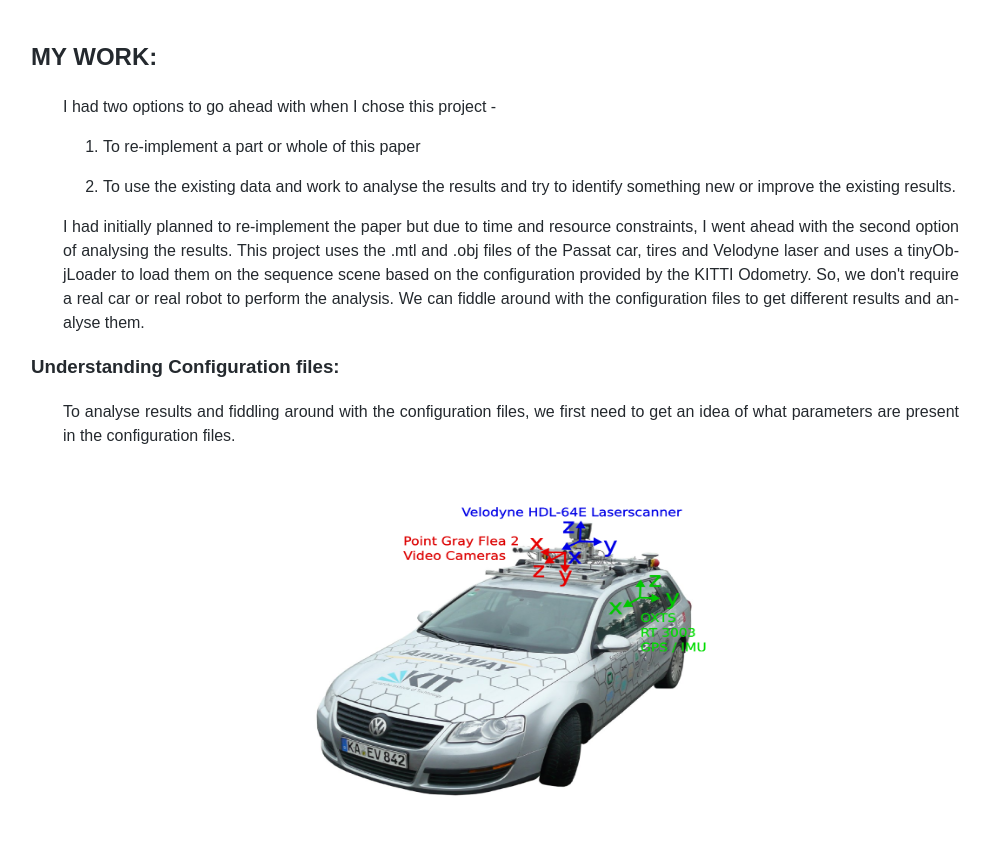
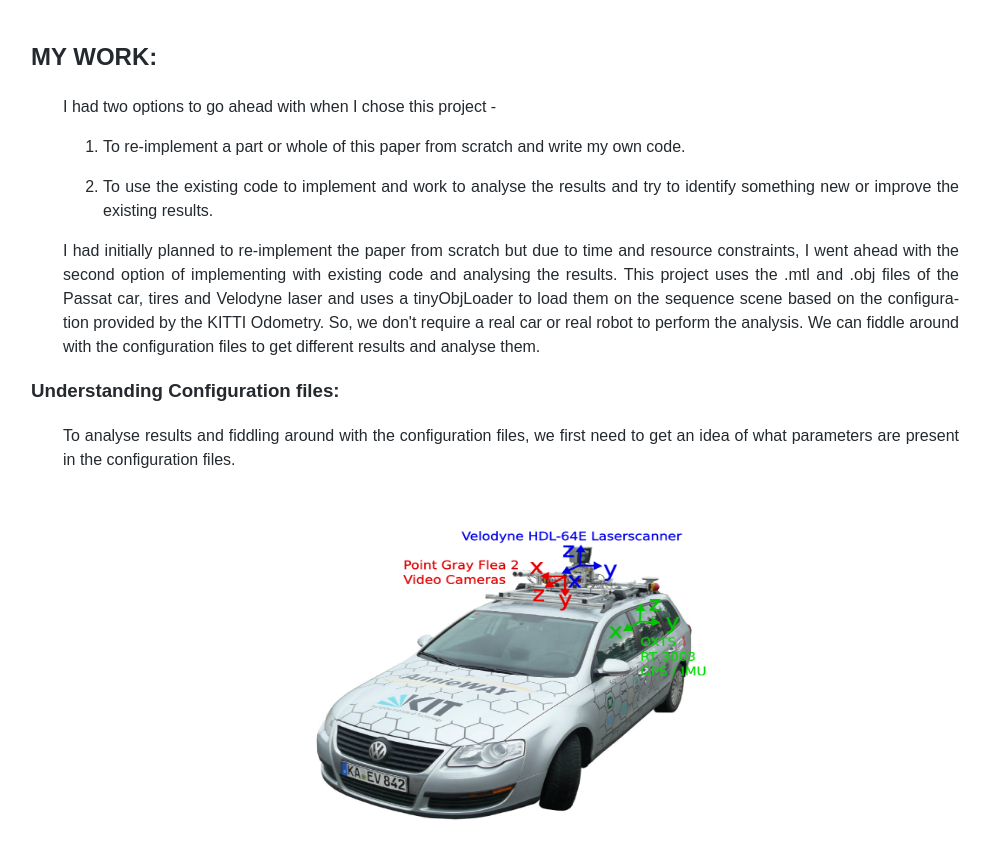
Before and after one commit to Kartikvenkat98/Kartikvenkat98.github.io, a plain HTML site: page graphics/index.html in a window 1280 px wide. Shown: the part 5220-6088 px from the top of the page, without its empty margins (129-1119 px from the left). Drawn offline with nearby package versions, Linux system fonts and the light colour scheme; some packages are replaced by stand-ins of ours; grey boxes are pictures that could not be loaded.

Commit message:
Update final report

```diff
--- a/graphics/index.html
+++ b/graphics/index.html
@@ -183,10 +183,10 @@
   <div id="block">
   <p>I had two options to go ahead with when I chose this project - </p>
   <ol>
-  <li>To re-implement a part or whole of this paper</li>
-  <li>To use the existing data and work to analyse the results and try to identify something new or improve the existing results.</li>
+  <li>To re-implement a part or whole of this paper from scratch and write my own code.</li>
+  <li>To use the existing code to implement and work to analyse the results and try to identify something new or improve the existing results.</li>
   </ol>
-  <p> I had initially planned to re-implement the paper but due to time and resource constraints, I went ahead with the second option of analysing the results. This project uses the .mtl and .obj files of the Passat car, tires and Velodyne laser and uses a tinyObjLoader to load them on the sequence scene based on the configuration provided by the KITTI Odometry. So, we don't require a real car or real robot to perform the analysis. We can fiddle around with the configuration files to get different results and analyse them.</p>
+  <p> I had initially planned to re-implement the paper from scratch but due to time and resource constraints, I went ahead with the second option of implementing with existing code and analysing the results. This project uses the .mtl and .obj files of the Passat car, tires and Velodyne laser and uses a tinyObjLoader to load them on the sequence scene based on the configuration provided by the KITTI Odometry. So, we don't require a real car or real robot to perform the analysis. We can fiddle around with the configuration files to get different results and analyse them.</p>
   </div>
 
   <div id="block">
```
